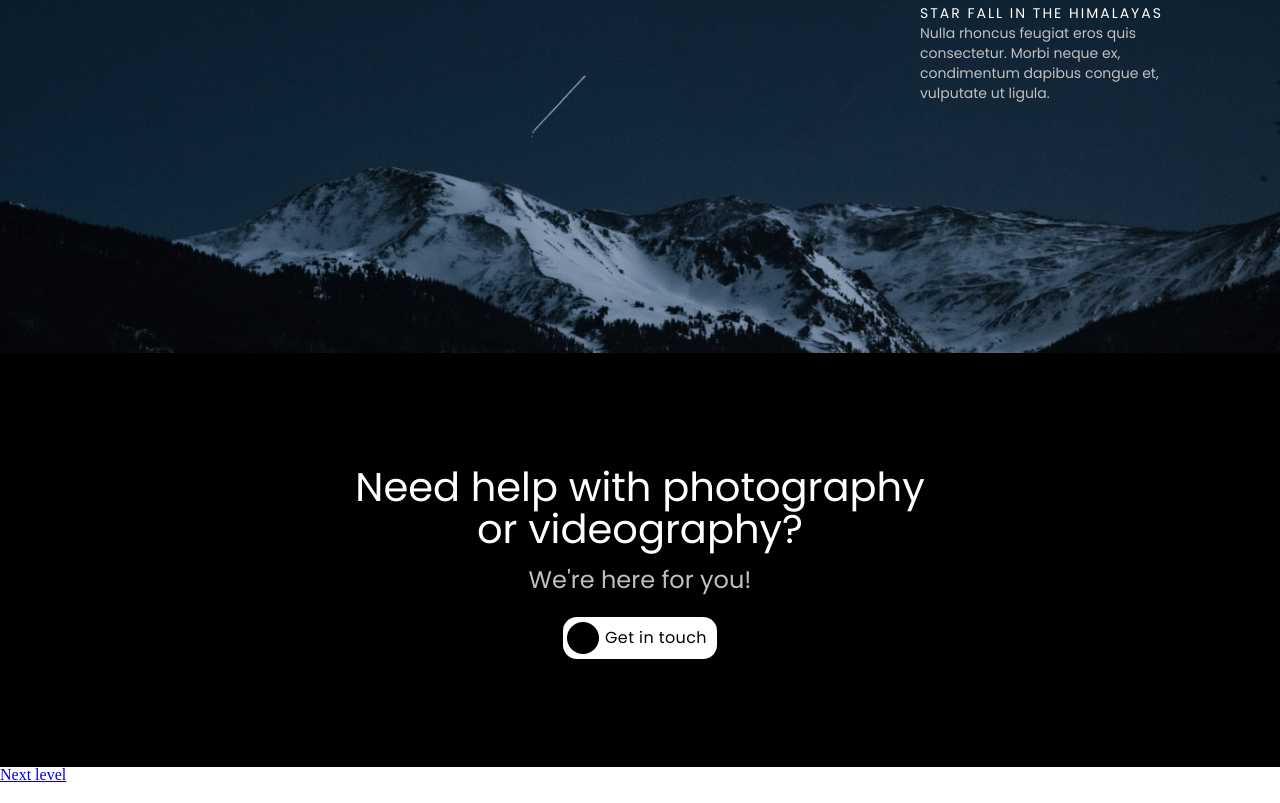
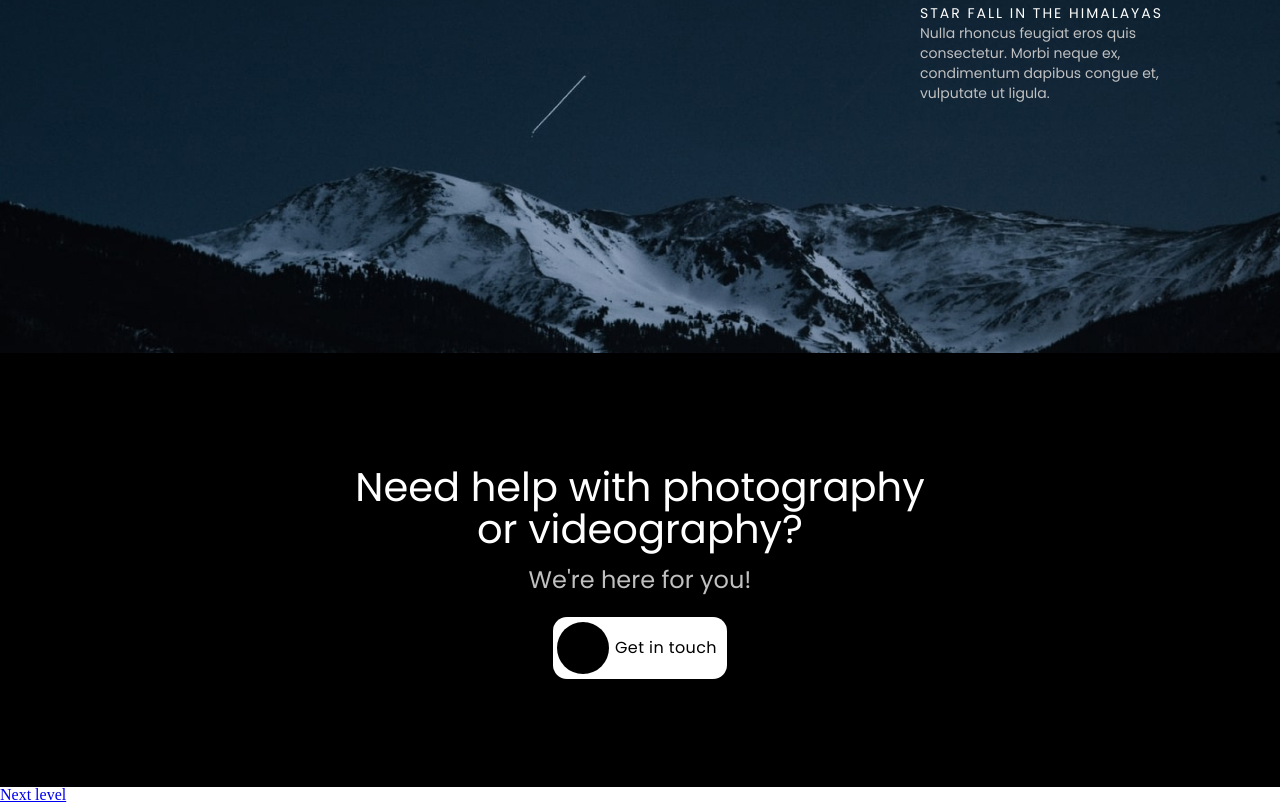
Before and after one commit to BabiiOV/aperture, a plain HTML site: page index.html in a window 1280 px wide. Shown: the part 2246-3049 px from the top of the page. Drawn offline with Linux system fonts and the light colour scheme.

Commit message:
change size of before in css

```diff
--- a/css/style.css
+++ b/css/style.css
@@ -223,8 +223,8 @@ header nav ul li:last-of-type a{
 }
 .help a::before{
     content: "";
-    width: 32px;
-    height: 32px;
+    width: 52px;
+    height: 52px;
     border-radius: 50%;
     background-color: black;
     margin-right: 6px;
```
